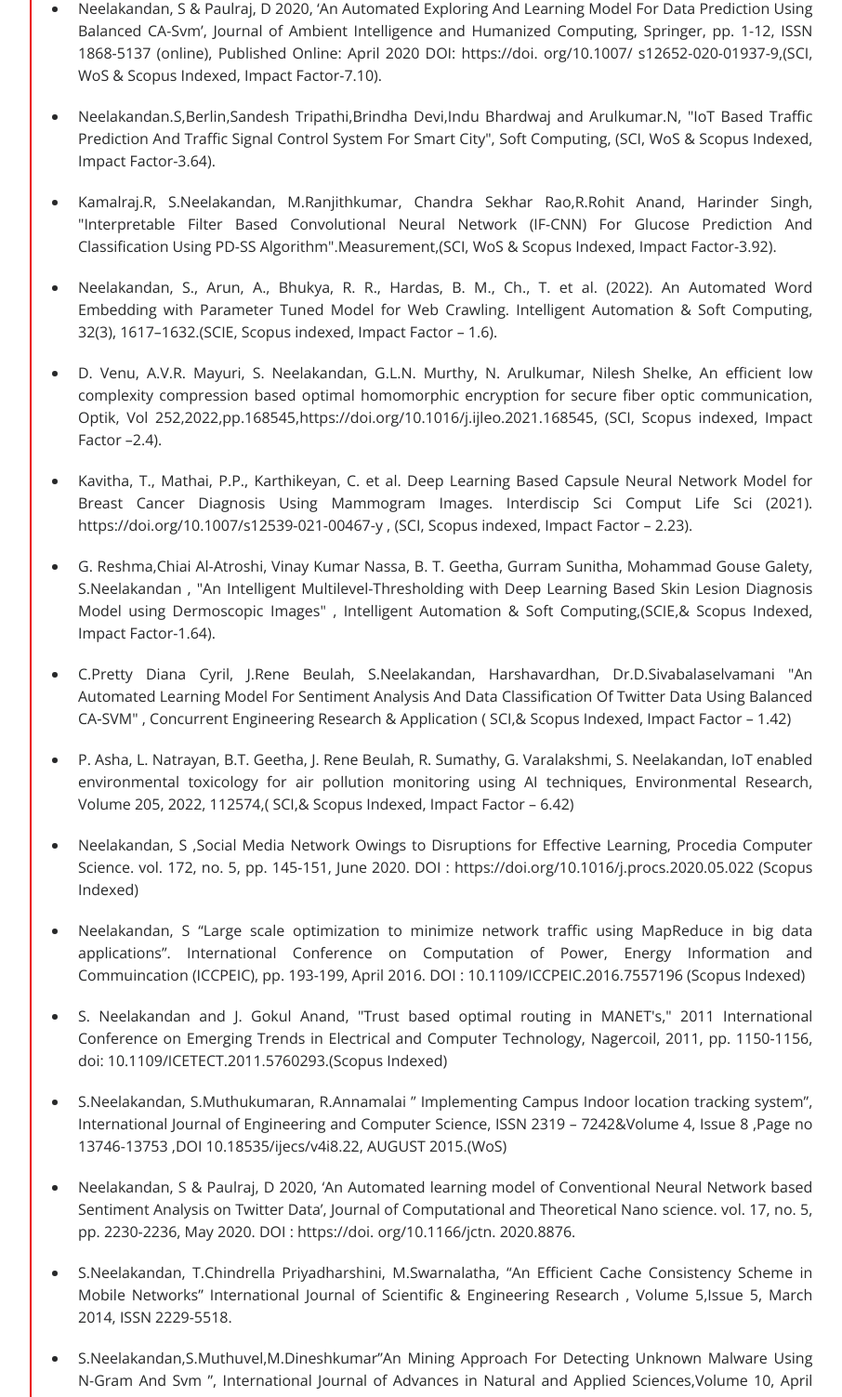
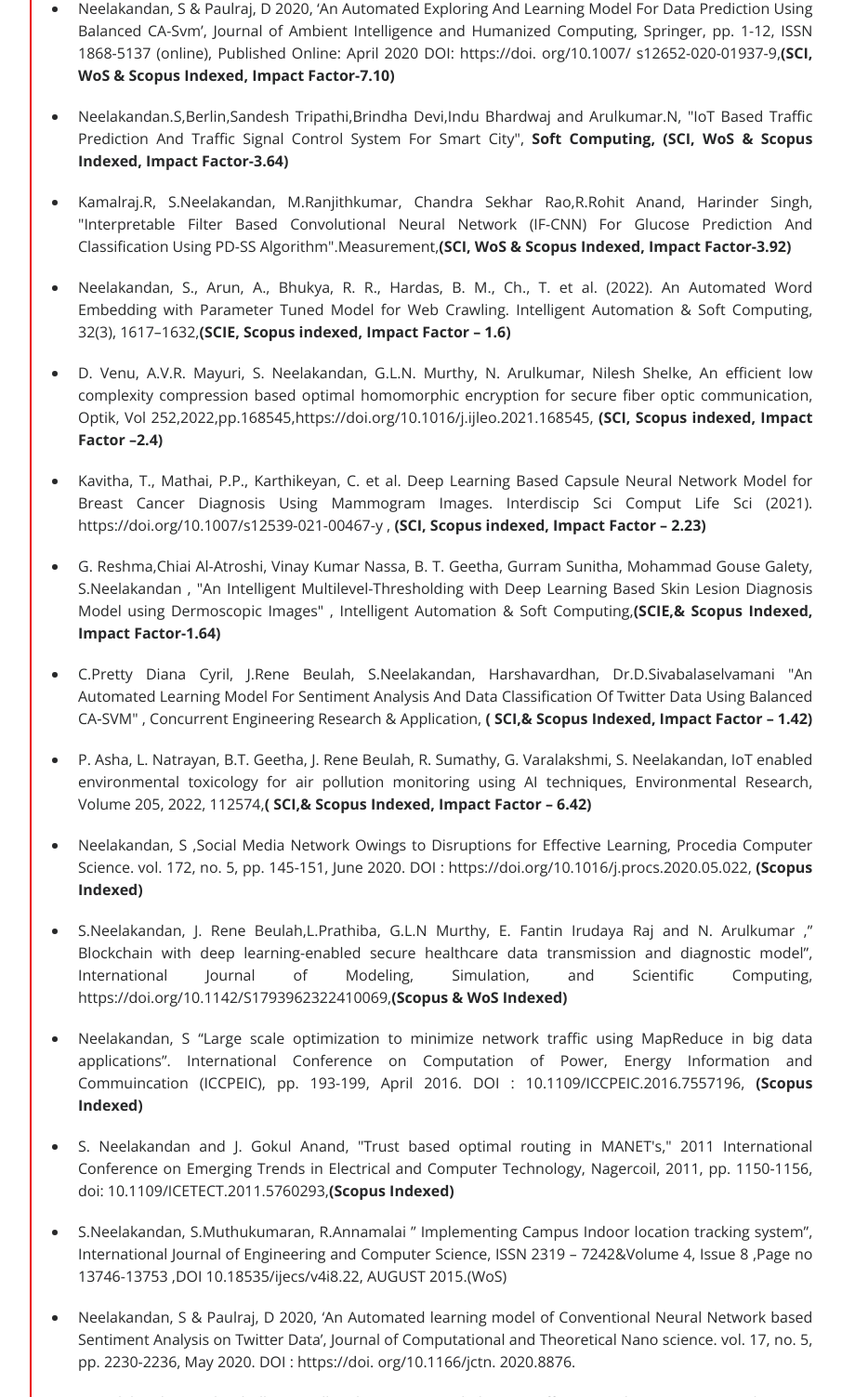
Before and after one commit to Dr-S-NEELAKANDAN/portfolio-Dr.-Neelakandan, a plain HTML site: page services.html in a window 1280 px wide. Shown: the part 1815-3318 px from the top of the page at 93% size, without its empty margins (292-1198 px from the left). Drawn offline with nearby package versions, Linux system fonts and the light colour scheme.

Commit message:
refeb0222

```diff
--- a/services.html
+++ b/services.html
@@ -268,11 +268,11 @@
 
                             <ul>
                             <li>
-                              D. K. Jain, S. K. K. Sah Tyagi, S. Neelakandan, M. Prakash and L. Natrayan, "Metaheuristic Optimization-based Resource Allocation Technique for Cybertwin-driven 6G on IoE Environment," in IEEE Transactions on Industrial Informatics, doi: 10.1109/TII.2021.3138915.(SCI, Scopus indexed, Impact Factor – 10.25).
+                              D. K. Jain, S. K. K. Sah Tyagi, S. Neelakandan, M. Prakash and L. Natrayan, "Metaheuristic Optimization-based Resource Allocation Technique for Cybertwin-driven 6G on IoE Environment," in IEEE Transactions on Industrial Informatics, doi: 10.1109/TII.2021.3138915,<b>(SCI, Scopus indexed, Impact Factor – 10.25)</b>
                               </li>
                               <li>
                                 12)	Subramani, Neelakandan, Prakash Mohan, Youseef Alotaibi, Saleh Alghamdi, and Osamah I. Khalaf. 2022. "An Efficient Metaheuristic-Based Clustering with Routing Protocol for Underwater Wireless Sensor Networks" Sensors 22, no. 2: 415. https://doi.org/10.3390/s22020415,<b>(SCI, WoS &
-                                Scopus Indexed, Impact Factor-3.57)</b><
+                                Scopus Indexed, Impact Factor-3.57)</b>
                               </li>
                                 <li>Neelakandan, S & Paulraj, D 2020, ‘A gradient boosted decision tree-based sentiment
                                 classification of twitter data’, International Journal of Wavelets, Multiresolution and Information
@@ -283,59 +283,61 @@
                                     Neelakandan, S & Paulraj, D 2020, ‘An Automated Exploring And Learning Model For Data
                                     Prediction Using Balanced CA-Svm’, Journal of Ambient Intelligence and Humanized
                                     Computing, Springer, pp. 1-12, ISSN 1868-5137 (online), Published Online: April 2020 DOI:
-                                    https://doi. org/10.1007/ s12652-020-01937-9,(SCI, WoS &
-                                    Scopus Indexed, Impact Factor-7.10).
+                                    https://doi. org/10.1007/ s12652-020-01937-9,<b>(SCI, WoS &
+                                    Scopus Indexed, Impact Factor-7.10)</b>
                                 </li>
                                 <li>
                                     Neelakandan.S,Berlin,Sandesh Tripathi,Brindha Devi,Indu Bhardwaj and Arulkumar.N, "IoT
-                                    Based Traffic Prediction And Traffic Signal Control System For Smart City", Soft Computing,
-                                    (SCI, WoS & Scopus Indexed, Impact Factor-3.64).
+                                    Based Traffic Prediction And Traffic Signal Control System For Smart City",<b> Soft Computing,
+                                    (SCI, WoS & Scopus Indexed, Impact Factor-3.64)</b>
                                 </li>
                                 <li>
                                     Kamalraj.R, S.Neelakandan, M.Ranjithkumar, Chandra Sekhar Rao,R.Rohit Anand, Harinder
                                     Singh, "Interpretable Filter Based Convolutional Neural Network (IF-CNN) For Glucose
-                                    Prediction And Classification Using PD-SS Algorithm".Measurement,(SCI, WoS & Scopus Indexed, Impact Factor-3.92).
+                                    Prediction And Classification Using PD-SS Algorithm".Measurement,<b>(SCI, WoS & Scopus Indexed, Impact Factor-3.92)</b>
                                 </li>
                                 <li>
-                                  Neelakandan, S., Arun, A., Bhukya, R. R., Hardas, B. M., Ch., T. et al. (2022). An Automated Word Embedding with Parameter Tuned Model for Web Crawling. Intelligent Automation & Soft Computing, 32(3), 1617–1632.(SCIE, Scopus indexed, Impact Factor – 1.6).
+                                  Neelakandan, S., Arun, A., Bhukya, R. R., Hardas, B. M., Ch., T. et al. (2022). An Automated Word Embedding with Parameter Tuned Model for Web Crawling. Intelligent Automation & Soft Computing, 32(3), 1617–1632,<b>(SCIE, Scopus indexed, Impact Factor – 1.6)</b>
                                   </li>
                                 <li>
-                                  D. Venu, A.V.R. Mayuri, S. Neelakandan, G.L.N. Murthy, N. Arulkumar, Nilesh Shelke, An efficient low complexity compression based optimal homomorphic encryption for secure fiber optic communication, Optik, Vol 252,2022,pp.168545,https://doi.org/10.1016/j.ijleo.2021.168545, (SCI, Scopus indexed, Impact Factor –2.4).
+                                  D. Venu, A.V.R. Mayuri, S. Neelakandan, G.L.N. Murthy, N. Arulkumar, Nilesh Shelke, An efficient low complexity compression based optimal homomorphic encryption for secure fiber optic communication, Optik, Vol 252,2022,pp.168545,https://doi.org/10.1016/j.ijleo.2021.168545,<b> (SCI, Scopus indexed, Impact Factor –2.4)</b>
                                   </li>
                                   <li>
-                                    Kavitha, T., Mathai, P.P., Karthikeyan, C. et al. Deep Learning Based Capsule Neural Network Model for Breast Cancer Diagnosis Using Mammogram Images. Interdiscip Sci Comput Life Sci (2021). https://doi.org/10.1007/s12539-021-00467-y , (SCI, Scopus indexed, Impact Factor – 2.23).
+                                    Kavitha, T., Mathai, P.P., Karthikeyan, C. et al. Deep Learning Based Capsule Neural Network Model for Breast Cancer Diagnosis Using Mammogram Images. Interdiscip Sci Comput Life Sci (2021). https://doi.org/10.1007/s12539-021-00467-y ,<b> (SCI, Scopus indexed, Impact Factor – 2.23)</b>
                                   </li>
                                 <li>
                                     G. Reshma,Chiai Al-Atroshi, Vinay Kumar Nassa, B. T. Geetha, Gurram Sunitha, Mohammad
                                     Gouse Galety, S.Neelakandan , "An Intelligent Multilevel-Thresholding with Deep Learning
                                     Based Skin Lesion Diagnosis Model using Dermoscopic Images" , Intelligent Automation & Soft
-                                    Computing,(SCIE,& Scopus Indexed, Impact Factor-1.64).
+                                    Computing,<b>(SCIE,& Scopus Indexed, Impact Factor-1.64)</b>
                                 </li>
                                 <li>
                                     C.Pretty Diana Cyril, J.Rene Beulah, S.Neelakandan, Harshavardhan, Dr.D.Sivabalaselvamani
                                     "An Automated Learning Model For Sentiment Analysis And Data Classification Of Twitter
-                                    Data Using Balanced CA‑SVM" , Concurrent Engineering Research & Application ( SCI,&
-                                    Scopus Indexed, Impact Factor – 1.42)
+                                    Data Using Balanced CA‑SVM" , Concurrent Engineering Research & Application,<b> ( SCI,&
+                                    Scopus Indexed, Impact Factor – 1.42)</b>
                                 </li>
                                 <li>
-                                  P. Asha, L. Natrayan, B.T. Geetha, J. Rene Beulah, R. Sumathy, G. Varalakshmi, S. Neelakandan, IoT enabled environmental toxicology for air pollution monitoring using AI techniques, Environmental Research, Volume 205, 2022, 112574,( SCI,&
-                                    Scopus Indexed, Impact Factor – 6.42)
+                                  P. Asha, L. Natrayan, B.T. Geetha, J. Rene Beulah, R. Sumathy, G. Varalakshmi, S. Neelakandan, IoT enabled environmental toxicology for air pollution monitoring using AI techniques, Environmental Research, Volume 205, 2022, 112574,<b>( SCI,&
+                                    Scopus Indexed, Impact Factor – 6.42)</b>
                                   </li>
                                 <li>
                                     Neelakandan, S ,Social Media Network Owings to Disruptions for Effective Learning, Procedia
                                     Computer Science. vol. 172, no. 5, pp. 145-151, June 2020. DOI :
-                                    https://doi.org/10.1016/j.procs.2020.05.022 (Scopus Indexed)
+                                    https://doi.org/10.1016/j.procs.2020.05.022,<b> (Scopus Indexed)</b>
                                 </li>
+                                <li>S.Neelakandan, J. Rene Beulah,L.Prathiba, G.L.N Murthy, E. Fantin Irudaya Raj and N. Arulkumar ,” Blockchain with deep learning-enabled secure healthcare data transmission and diagnostic model”, International Journal of Modeling, Simulation, and Scientific Computing, https://doi.org/10.1142/S1793962322410069,<b>(Scopus & WoS Indexed)</b>
+                                  </li>
                                 <li>
                                     Neelakandan, S “Large scale optimization to minimize network traffic using MapReduce in big
                                     data applications”. International Conference on Computation of Power, Energy Information and
-                                    Commuincation (ICCPEIC), pp. 193-199, April 2016. DOI : 10.1109/ICCPEIC.2016.7557196
-                                    (Scopus Indexed)
+                                    Commuincation (ICCPEIC), pp. 193-199, April 2016. DOI : 10.1109/ICCPEIC.2016.7557196,<b>
+                                    (Scopus Indexed)</b>
                                 </li>
                                 <li>
                                     S. Neelakandan and J. Gokul Anand, "Trust based optimal routing in MANET's," 2011
                                     International Conference on Emerging Trends in Electrical and Computer Technology,
-                                    Nagercoil, 2011, pp. 1150-1156, doi: 10.1109/ICETECT.2011.5760293.(Scopus Indexed)
+                                    Nagercoil, 2011, pp. 1150-1156, doi: 10.1109/ICETECT.2011.5760293,<b>(Scopus Indexed)</b>
                                 </li>
                                 <li>
                                     S.Neelakandan, S.Muthukumaran, R.Annamalai ” Implementing Campus Indoor location
```
